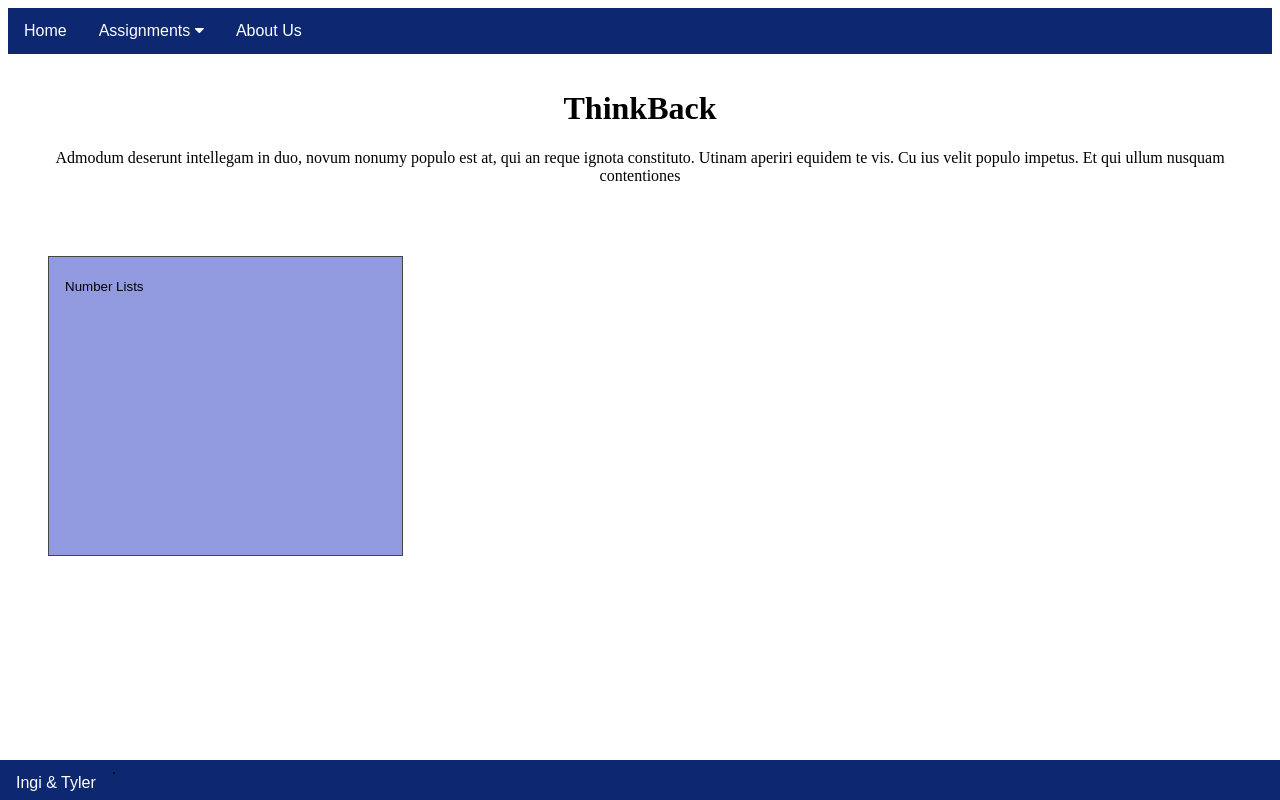
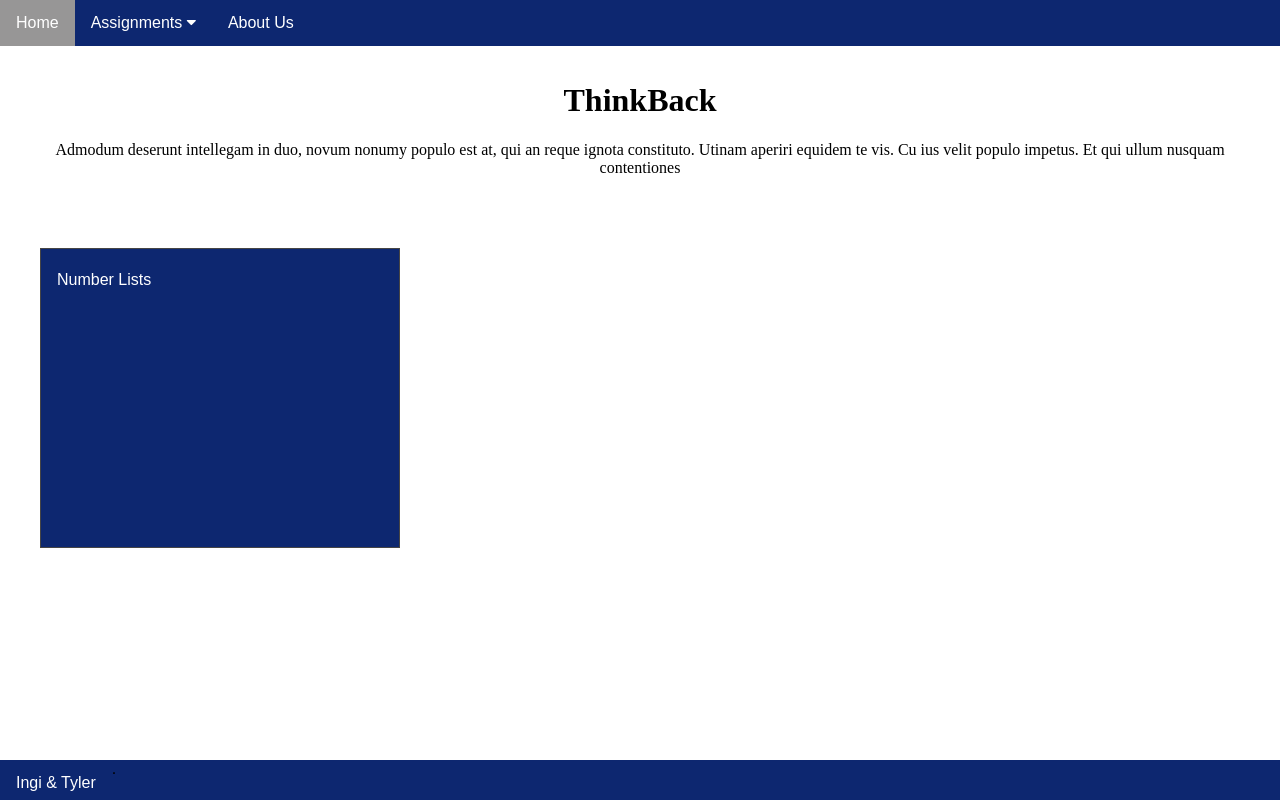
Before and after one commit to Flimster/Python_Group_Project, a Flask app: page /past_assignments in a window 1280 px wide. Run offline with Flask 2, Linux system fonts and the light colour scheme.

Commit message:
color changes

```diff
--- a/thinkback/static/styles/styles.css
+++ b/thinkback/static/styles/styles.css
@@ -1,3 +1,6 @@
+body {
+  margin: 0;
+}
 
 .navbar {
   overflow: hidden;
@@ -90,7 +93,7 @@
 .tab {
   float: left;
   border: 1px solid rgb(70, 69, 69);
-  background-color: #929adf;
+  background-color: rgb(13, 39, 112);
   width: 30%;
   height: 300px;
 }
@@ -107,6 +110,8 @@
   text-align: left;
   cursor: pointer;
   transition: 0.3s;
+  font-size: 16px;
+  color: white
 }
 
 /* Change background color of buttons on hover */
```
